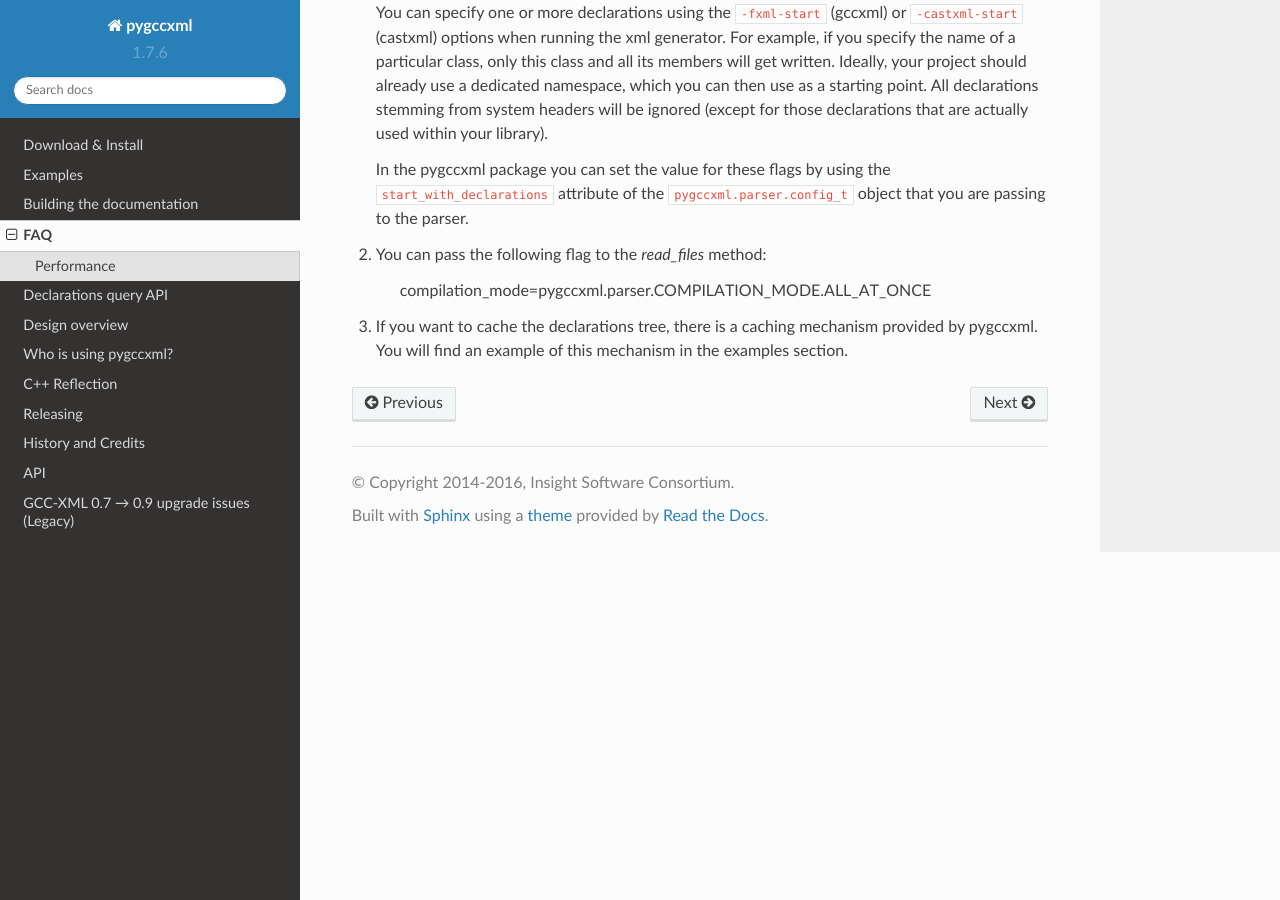
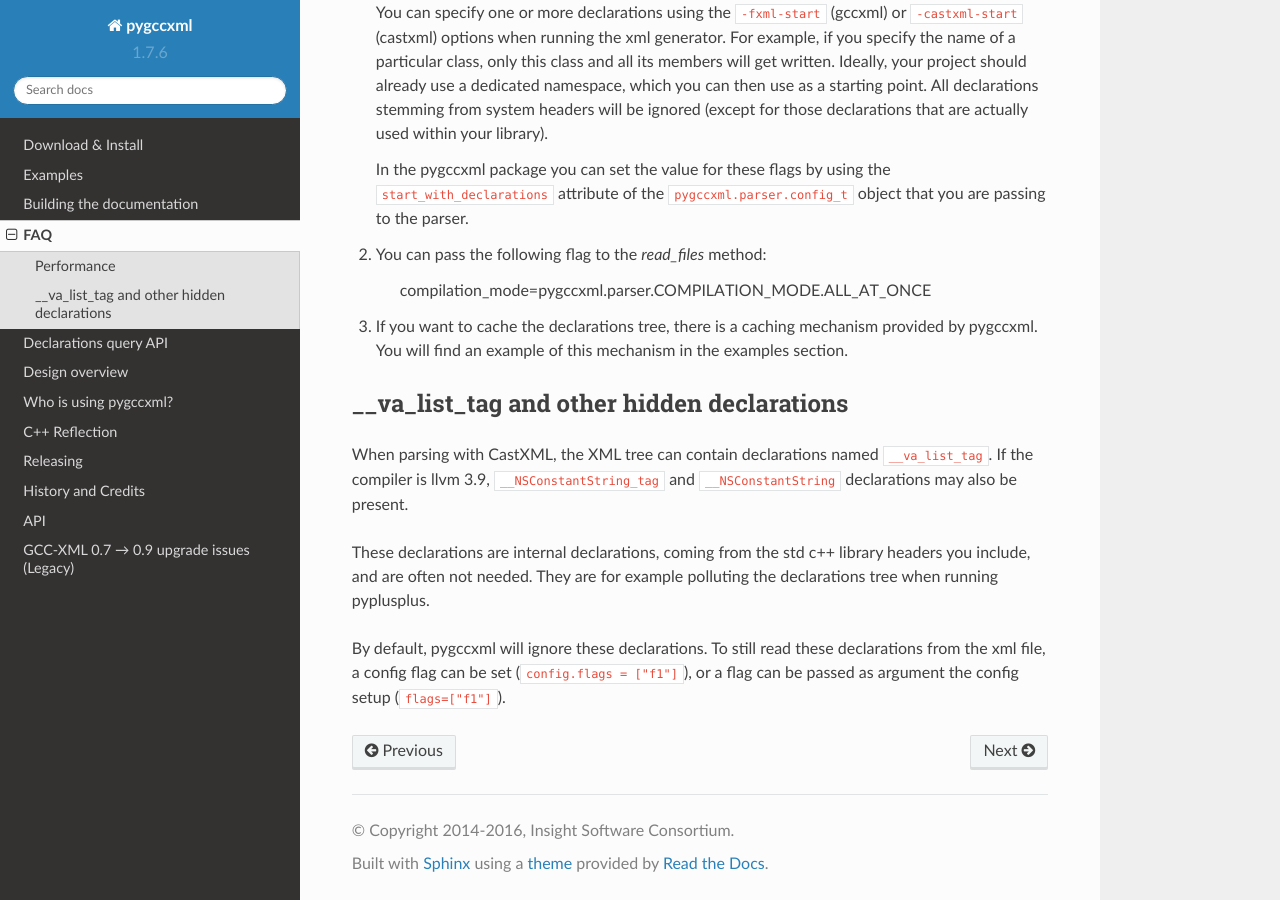
Before and after one commit to CastXML/pygccxml, a Sphinx documentation site: the page built from docs/faq.rst, in a window 1280 px wide and 900 px high, scrolled down 683 px. Built offline with Sphinx 7.4.7 and the Read the Docs theme 2.0.0, drawn with Linux system fonts in a browser that asks for light colours.

Commit message:
Document __va_list_tag declarations in FAQ

```diff
--- a/docs/faq.rst
+++ b/docs/faq.rst
@@ -45,3 +45,20 @@
 
 3) If you want to cache the declarations tree, there is a caching mechanism provided
    by pygccxml. You will find an example of this mechanism in the examples section.
+
+
+\_\_va_list_tag and other hidden declarations
+---------------------------------------------
+
+When parsing with CastXML, the XML tree can contain declarations named
+``__va_list_tag``. If the compiler is llvm 3.9,  ``__NSConstantString_tag``
+and ``__NSConstantString`` declarations may also be present.
+
+These declarations are internal declarations, coming from the std c++ library
+headers you include, and are often not needed. They are for example polluting
+the declarations tree when running pyplusplus.
+
+By default, pygccxml will ignore these declarations.
+To still read these declarations from the xml file, a config flag can
+be set (``config.flags = ["f1"]``), or a flag can be passed as argument the
+config setup (``flags=["f1"]``).
```
